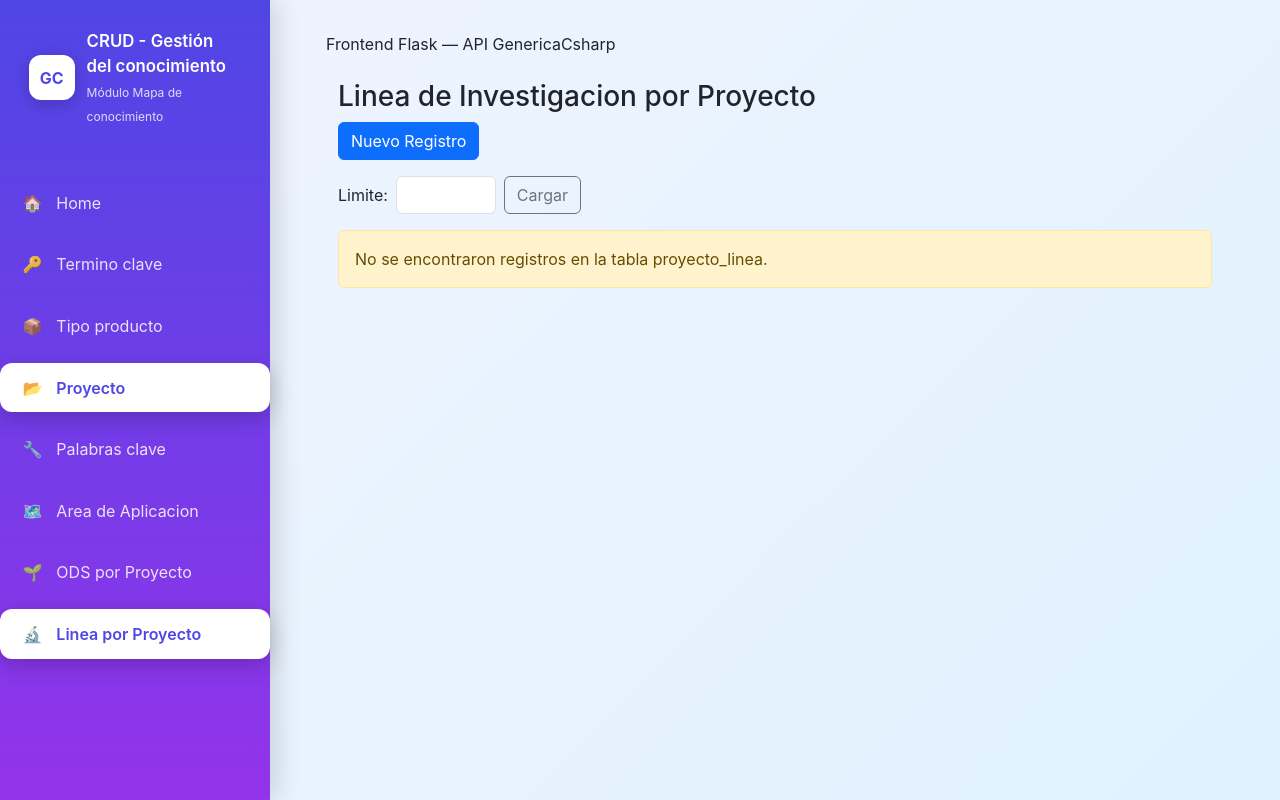
After one commit to Syn0B/FrontFlask, a Flask app: page /proyecto_linea in a window 1280 px wide. The commit adds this page. Run offline with Flask 3, Linux system fonts and the light colour scheme; data that the repository does not hold is empty.

Commit message:
Adición de la nueva tabla proyecto_linea y su CRUD completo con blueprint, template y formularios funcionales para listar, crear y borrar.

```diff
--- a/app.py
+++ b/app.py
@@ -39,6 +39,7 @@ from routes.proyecto import bp as proyecto_bp
 from routes.palabras_clave import bp as palabras_clave_bp
 from routes.aa_proyecto import bp as aa_proyecto_bp
 from routes.ods_proyecto import bp as ods_proyecto_bp
+from routes.proyecto_linea import bp as proyecto_linea_bp
 
 
 # register_blueprint() conecta las rutas del Blueprint a la aplicacion Flask.
@@ -49,6 +50,7 @@ app.register_blueprint(proyecto_bp)
 app.register_blueprint(palabras_clave_bp)
 app.register_blueprint(aa_proyecto_bp)
 app.register_blueprint(ods_proyecto_bp)
+app.register_blueprint(proyecto_linea_bp)
 
 
 # ══════════════════════════════════════════════
--- /dev/null
+++ b/routes/proyecto_linea.py
@@ -0,0 +1,98 @@
+"""
+proyecto_linea.py - Blueprint con las rutas para la tabla intermedia proyecto_linea.
+
+Tabla intermedia (relacion N:M) entre proyecto y linea_investigacion.
+
+Campos:
+    - proyecto            (entero, FK -> proyecto.id)
+    - linea_investigacion (entero, FK -> linea_investigacion.id)
+
+Clave primaria compuesta: (proyecto, linea_investigacion)
+
+Como es una tabla intermedia pura, no tiene sentido "actualizar":
+cualquier cambio en uno de los dos campos genera un registro distinto.
+Por eso solo se exponen CREAR y ELIMINAR.
+
+Rutas:
+    GET  /proyecto_linea           -> Listar registros y mostrar formulario si corresponde
+    POST /proyecto_linea/crear     -> Crear un nuevo registro
+    POST /proyecto_linea/eliminar  -> Eliminar un registro (PK compuesta)
+"""
+
+from flask import Blueprint, render_template, request, redirect, url_for, flash
+from services.api_service import ApiService
+
+
+# ══════════════════════════════════════════════
+# CONFIGURACION DEL BLUEPRINT
+# ══════════════════════════════════════════════
+
+bp = Blueprint('proyecto_linea', __name__)
+api = ApiService()
+
+TABLA = 'proyecto_linea'
+
+
+# ══════════════════════════════════════════════
+# LISTAR REGISTROS (GET)
+# ══════════════════════════════════════════════
+
+@bp.route('/proyecto_linea')
+def index():
+    """Muestra la tabla de proyecto_linea con formulario opcional."""
+    limite = request.args.get('limite', type=int)
+    accion = request.args.get('accion', '')   # 'nuevo' o '' (vacio)
+
+    registros = api.listar(TABLA, limite)
+
+    # Cargar tablas relacionadas para los <select> del formulario
+    proyectos  = api.listar('proyecto', None) or []
+    lineas     = api.listar('linea_investigacion', None) or []
+
+    mostrar_formulario = accion == 'nuevo'
+
+    return render_template('pages/proyecto_linea.html',
+        registros=registros,
+        proyectos=proyectos,
+        lineas=lineas,
+        mostrar_formulario=mostrar_formulario,
+        limite=limite
+    )
+
+
+# ══════════════════════════════════════════════
+# CREAR REGISTRO (POST)
+# ══════════════════════════════════════════════
+
+@bp.route('/proyecto_linea/crear', methods=['POST'])
+def crear():
+    """Crea un nuevo registro en proyecto_linea."""
+    datos = {
+        'proyecto':            request.form.get('proyecto', ''),
+        'linea_investigacion': request.form.get('linea_investigacion', '')
+    }
+
+    exito, mensaje = api.crear(TABLA, datos)
+
+    flash(mensaje, 'success' if exito else 'danger')
+    return redirect(url_for('proyecto_linea.index'))
+
+
+# ══════════════════════════════════════════════
+# ELIMINAR REGISTRO (POST)
+# ══════════════════════════════════════════════
+
+@bp.route('/proyecto_linea/eliminar', methods=['POST'])
+def eliminar():
+    """Elimina un registro de proyecto_linea usando la PK compuesta."""
+    proyecto            = request.form.get('proyecto', '')
+    linea_investigacion = request.form.get('linea_investigacion', '')
+
+    # DELETE /api/proyecto_linea/proyecto/{p}/linea_investigacion/{l}
+    claves  = 'proyecto,linea_investigacion'
+    valores = f'{proyecto},{linea_investigacion}'
+
+    exito, mensaje = api.eliminar(TABLA, claves, valores)
+
+    flash(mensaje, 'success' if exito else 'danger')
+    return redirect(url_for('proyecto_linea.index'))
--- a/templates/components/nav_menu.html
+++ b/templates/components/nav_menu.html
@@ -77,5 +77,12 @@
             </a>
         </div>
 
+        <div class="nav-item">
+            <a class="nav-link {{ 'active' if request.path.startswith('/proyecto_linea') }}" href="/proyecto_linea">
+                <span class="nav-icon">🔬</span>
+                <span class="nav-text">Linea por Proyecto</span>
+            </a>
+        </div>
+
     </nav>
 </div>
--- /dev/null
+++ b/templates/pages/proyecto_linea.html
@@ -0,0 +1,117 @@
+{#
+    proyecto_linea.html - Pagina para la tabla intermedia proyecto_linea.
+
+    Campos: proyecto (FK INT), linea_investigacion (FK INT)
+    Clave primaria compuesta: (proyecto, linea_investigacion)
+
+    Solo permite Crear y Eliminar (ver routes/proyecto_linea.py).
+#}
+
+{% extends 'layout/base.html' %}
+
+{% block title %}Linea de Investigacion por Proyecto{% endblock %}
+
+{% block content %}
+<div class="container mt-4">
+    <h3>Linea de Investigacion por Proyecto</h3>
+
+    {# ───────── BOTON NUEVO REGISTRO ───────── #}
+    {% if not mostrar_formulario %}
+        <a href="{{ url_for('proyecto_linea.index', accion='nuevo') }}"
+           class="btn btn-primary mb-3">
+            Nuevo Registro
+        </a>
+    {% endif %}
+
+    {# ───────── LIMITE DE REGISTROS ───────── #}
+    <form method="GET" action="{{ url_for('proyecto_linea.index') }}"
+          class="d-flex align-items-center mb-3">
+        <label class="form-label me-2 mb-0">Limite:</label>
+        <input class="form-control me-2" type="number" name="limite"
+               style="width:100px" value="{{ limite or '' }}" />
+        <button class="btn btn-outline-secondary" type="submit">Cargar</button>
+    </form>
+
+    {# ───────── FORMULARIO (SOLO CREAR) ───────── #}
+    {% if mostrar_formulario %}
+        <div class="card mb-3">
+            <div class="card-header">Nuevo Registro</div>
+            <div class="card-body">
+                <form method="POST" action="{{ url_for('proyecto_linea.crear') }}">
+                    <div class="row">
+
+                        {# Select de Proyecto: muestra el titulo, envia el id #}
+                        <div class="col-md-6 mb-3">
+                            <label class="form-label">Proyecto</label>
+                            <select class="form-select" name="proyecto" required>
+                                <option value="">-- Seleccione un proyecto --</option>
+                                {% for p in proyectos %}
+                                    <option value="{{ p.id }}">{{ p.titulo }}</option>
+                                {% endfor %}
+                            </select>
+                        </div>
+
+                        {# Select de Linea de investigacion: muestra el nombre, envia el id #}
+                        <div class="col-md-6 mb-3">
+                            <label class="form-label">Linea de Investigacion</label>
+                            <select class="form-select" name="linea_investigacion" required>
+                                <option value="">-- Seleccione una linea --</option>
+                                {% for l in lineas %}
+                                    <option value="{{ l.id }}">{{ l.nombre }}</option>
+                                {% endfor %}
+                            </select>
+                        </div>
+
+                    </div>
+                    <button class="btn btn-success me-2" type="submit">Guardar</button>
+                    <a href="{{ url_for('proyecto_linea.index') }}" class="btn btn-secondary">Cancelar</a>
+                </form>
+            </div>
+        </div>
+    {% endif %}
+
+    {# ───────── TABLA DE REGISTROS ───────── #}
+    {% if registros %}
+        <table class="table table-striped table-hover">
+            <thead class="table-dark">
+                <tr>
+                    <th>Proyecto</th>
+                    <th>Linea de Investigacion</th>
+                    <th>Acciones</th>
+                </tr>
+            </thead>
+            <tbody>
+                {% for reg in registros %}
+                <tr>
+                    {# Mostrar titulo del proyecto en lugar del id #}
+                    <td>
+                        {% set p = proyectos | selectattr('id', 'equalto', reg.proyecto) | first %}
+                        {{ p.titulo if p else reg.proyecto }}
+                    </td>
+
+                    {# Mostrar nombre de la linea en lugar del id #}
+                    <td>
+                        {% set l = lineas | selectattr('id', 'equalto', reg.linea_investigacion) | first %}
+                        {{ l.nombre if l else reg.linea_investigacion }}
+                    </td>
+
+                    <td>
+                        {# Eliminar requiere las DOS columnas de la PK compuesta #}
+                        <form method="POST" action="{{ url_for('proyecto_linea.eliminar') }}"
+                              style="display:inline"
+                              onsubmit="return confirm('Eliminar este registro?')">
+                            <input type="hidden" name="proyecto"            value="{{ reg.proyecto }}" />
+                            <input type="hidden" name="linea_investigacion" value="{{ reg.linea_investigacion }}" />
+                            <button class="btn btn-danger btn-sm" type="submit">Eliminar</button>
+                        </form>
+                    </td>
+                </tr>
+                {% endfor %}
+            </tbody>
+        </table>
+    {% else %}
+        <div class="alert alert-warning">No se encontraron registros en la tabla proyecto_linea.</div>
+    {% endif %}
+
+</div>
+{% endblock %}
```
